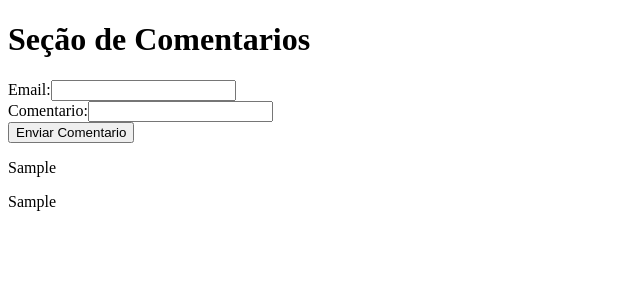
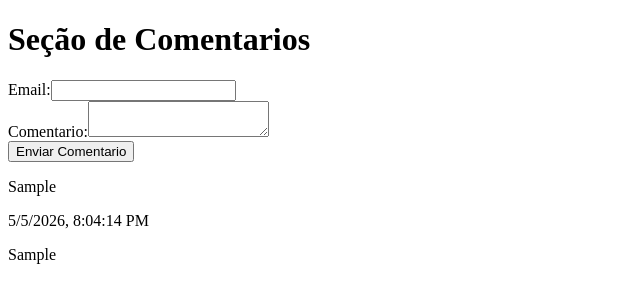
Before and after one commit to HDR628/Curso_OBC_JS, a React (Vite) app in the folder Fundamentos_React/Exercise_5/exercise_5/: page / in a window 1280 px wide. Both pictures are taken after typing "Sample", "Sample" into the empty fields and a click on the button "Enviar Comentario". Shown: the top 300 px of the page, without its empty margins (0-640 px from the left). Built offline with nearby package versions, Linux system fonts and the light colour scheme.

Commit message:
feat: add comment creation date and use textarea

```diff
--- a/Fundamentos_React/Exercise_5/exercise_5/src/App.jsx
+++ b/Fundamentos_React/Exercise_5/exercise_5/src/App.jsx
@@ -8,11 +8,14 @@ function App() {
 
   const [arrComment,setArrComments] = useState([])
 
+
   /* Funções  */
 
   function addComments({email,comment}){
     const id = Math.floor(Math.random() * 123)
-    const newComment = {id,email,comment}
+    const data = new Date().toLocaleString()
+    const newComment = {id,email,data,comment}
+
     setArrComments((actualState) => {
       return [newComment, ...actualState]
     })
@@ -41,13 +44,14 @@ function App() {
           </div>
           <div>
             <label htmlFor="inputComments">Comentario:</label>
-            <input
-            type="textarea"
+            <textarea
+            name="inputComments"
             id="inputComments"
             value={comment}
-            onChange={(ev) => setComment(ev.target.value)}/>
+            onChange={(ev) => setComment(ev.target.value)}></textarea>
           </div>
           <button>Enviar Comentario</button>
+
         </form>
         <div className="allComents">
           {arrComment.length > 0 ?
@@ -55,6 +59,7 @@ function App() {
             <div key={comment.id}>
               <p>{comment.email}</p>
               {/* <p>{new Date.toLocaleString()}</p> */}
+              <span>{comment.data}</span>
               <p>{comment.comment}</p>
             </div>
           ))  : (
```
